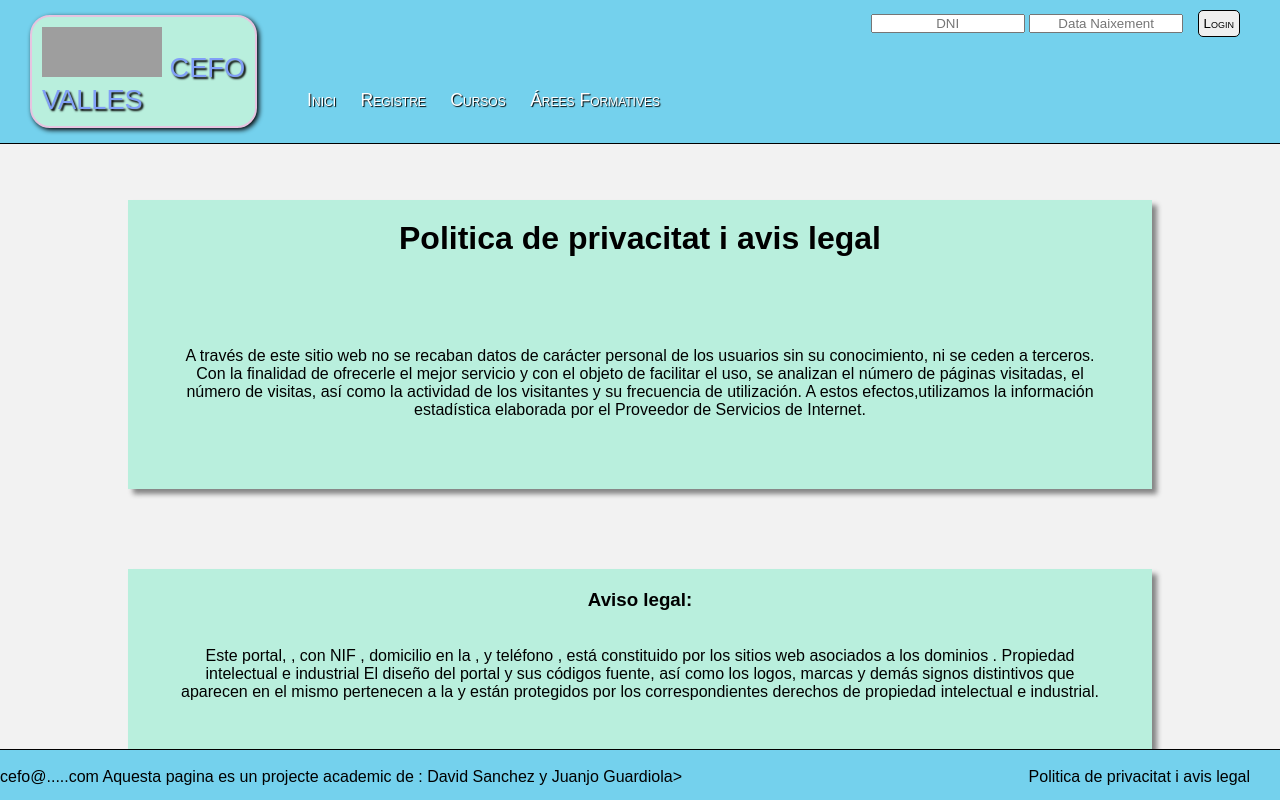
After one commit to Haritakari/cefo_juandavid, a CodeIgniter app: page /cefo_juandavid/index.php/pages/privacidad in a window 1280 px wide. The commit adds this page. Run offline with CodeIgniter, Linux system fonts and the light colour scheme; grey boxes are pictures that could not be loaded.

Commit message:
Privacitat afegida

```diff
--- a/cefo_juanjdavid/application/controllers/Pages.php
+++ b/cefo_juanjdavid/application/controllers/Pages.php
@@ -18,5 +18,12 @@ class Pages extends CI_Controller {
 		$this->load->view('pages/'.$page, $data);
 		$this->load->view('templates/footer', $data);
 	}
+	public function privacidad(){
+
+		$data['usuario']=Login::getUsuario();
+		$this->load->view('templates/header', $data);
+		$this->load->view('pages/privacitat', $data);
+		$this->load->view('templates/footer', $data);
+	}
 
 }
--- a/cefo_juanjdavid/application/controllers/Subscripcions.php
+++ b/cefo_juanjdavid/application/controllers/Subscripcions.php
@@ -38,7 +38,7 @@ defined('BASEPATH') OR exit('No direct script access allowed');
 		}
 
 		//PROCEDIMIENTO PARA REGISTRAR UNA SUBSCRIPCION
-		public function inscriure($id_area){
+		public function inscriure($ida){
 			$u=Login::getUsuario();
 			if(!$u)
 				show_error('Tens que estar identificat',404,'Error , Identificat');
@@ -46,7 +46,7 @@ defined('BASEPATH') OR exit('No direct script access allowed');
 				$p = new SubscripcionsModel();
 
 				$p->id_usuari=$u->id;
-				$p->id_area=$id_area;
+				$p->id_area=intval($ida);
 
 				//guardar el usuario en BDD
 				if(!$p->guardarS())
--- a/cefo_juanjdavid/application/libraries/Templ.php
+++ b/cefo_juanjdavid/application/libraries/Templ.php
@@ -7,8 +7,8 @@
 		public static function login(){
 			?>
 			<form class="derecha" method="post" id="login" autocomplete="off">
-            	<input class="peq" placeholder="Usuari" class="form-control" type="text" name="user" required="required" />
-				<input class="peq" placeholder="Password" class="form-control" type="password" name="password" required="required"/>
+            	<input class="peq" placeholder="DNI" class="form-control" type="text" name="user" required="required" />
+				<input class="peq" placeholder="Data Naixement" class="form-control" type="password" name="password" required="required"/>
 				<input type="submit" name="login" class="botoncin bo5" value="Login"/>
 			</form>
 			<?php
@@ -62,7 +62,7 @@
 
 					<br/>
 					<span><a href="cifo@......com ">cefo@.....com</span></a><span> Aquesta pagina es un projecte academic de  : </span> <span> David Sanchez y Juanjo Guardiola></span>
-
+         			<a class="derecha" href="<?php echo base_url()?>index.php/pages/privacidad">Politica de privacitat i avis legal</a>
 			</footer>
 
   </body>
--- a/cefo_juanjdavid/application/models/SubscripcionsModel.php
+++ b/cefo_juanjdavid/application/models/SubscripcionsModel.php
@@ -16,7 +16,7 @@ defined('BASEPATH') OR exit('No direct script access allowed');
 		//este método sirve para recuperar una subscripcion de un alumno
 		public function getSubscripcio(){
 
-			$consulta="SELECT * FROM subscripcions WHERE id_usuari='$this->id_usuari' AND id_area='$this->id_area';";
+			$consulta="SELECT * FROM subscripcions WHERE id_usuari='$this->id_usuari' AND id_area='intval$this->id_area';";
 
 			return $this->db->query($consulta)->custom_result_object('SubscripcionsModel');
 		}
--- /dev/null
+++ b/cefo_juanjdavid/application/views/pages/privacitat.php
@@ -0,0 +1,24 @@
+<div class="content">
+
+
+      <div class="container">
+        <h1>Politica de privacitat i avis legal</h1><br><br><br><br><br>
+        <p class="bien">A través de este sitio web no se recaban datos de carácter personal de los usuarios sin su
+        conocimiento, ni se ceden a terceros.
+Con la finalidad de ofrecerle el mejor servicio y con el objeto de facilitar el uso, se analizan el número de páginas visitadas, el número de visitas, así como la actividad de los visitantes y su frecuencia de utilización. A estos efectos,utilizamos la información estadística elaborada por el Proveedor de Servicios de Internet.</p>
+
+      </div>
+    </div>
+
+    <div class="content2">
+
+       <h3> Aviso legal:</h3><br><br>
+
+<p class="bien">Este portal, , con NIF , domicilio en la , y teléfono , está constituido por los sitios web asociados a los dominios .
+ Propiedad intelectual e industrial
+
+El diseño del portal y sus códigos fuente, así como los logos, marcas y demás signos distintivos que aparecen en el mismo pertenecen a la y están protegidos por los correspondientes derechos de propiedad intelectual e industrial.
+  </p>   </div>
+
+      <hr>
+</div>
--- a/cefo_juanjdavid/application/views/templates/header.php
+++ b/cefo_juanjdavid/application/views/templates/header.php
@@ -16,8 +16,8 @@ defined('BASEPATH') OR exit('No direct script access allowed');
 
       		 <img src="images/soc1.jpg" alt=""  height="50" width="120">
 
-					<!--  <span>CEFO</span><br/>
-					<span>VALLES</span>  -->
+					<span>CEFO</span><br/>
+					<span>VALLES</span>
 		</div>
 	</div>
     <div>
--- a/cefo_juanjdavid/application/views/usuario/registro.php
+++ b/cefo_juanjdavid/application/views/usuario/registro.php
@@ -12,9 +12,9 @@
 				<label>Segon cognom:</label>
 				<input type="text" name="cognom2" maxlength="15" required="required" title="de 2 a 15 lletres" pattern="[a-zA-ZàáâäãåąčćęèéêëėįìíîïłńòóôöõøùúûüųūÿýżźñçčšžÀÁÂÄÃÅĄĆČĖĘÈÉÊËÌÍÎÏĮŁŃÒÓÔÖÕØÙÚÛÜŲŪŸÝŻŹÑßÇŒÆČŠŽ∂ð]{2,15}"/><br/>
 				<label>Telefon fixe:</label>
-				<input type="text" name="tfixe" required="required" pattern="[0-9]{5,11}" title="Telefon fixe"/><br/>
+				<input type="text" name="tfixe" maxlength="11" required="required" pattern="[0-9]{5,11}" title="Telefon fixe"/><br/>
 				<label>Telefon mobil:</label>
-				<input type="text" name="tmobil" required="required" pattern="[0-9]{5,11}" title="Telefon mobil"/><br/>
+				<input type="text" name="tmobil" required="required" maxlength="11" pattern="[0-9]{5,11}" title="Telefon mobil"/><br/>
 				<label>Data de naixement:</label>
 				<input class="col" type="text" name="naix3" pattern="[0-3][0-9]{1}" required="required" maxlength="2" placeholder="dia" title="Dia"/><br/>
 				<label></label>
--- a/cefo_juanjdavid/css/style.css
+++ b/cefo_juanjdavid/css/style.css
@@ -35,6 +35,11 @@ input{
 }
 .col{
 	background-color:#FBFBEF;
+}
+.bien{
+	margin-left:50px;
+	margin-right:50px;
+	margin-bottom:50px;
 }
 input.peq{
 	display: inline-block;
@@ -157,7 +162,8 @@ table img{
 }
 .derecha{
 	float: right;
-	margin:15px 30px;
+	margin-bottom:30px;
+	margin-right:30px;
 }
 .content form label{
 	display: inline-block;
```
Also changed, not shown: cefo_juanjdavid/application/controllers/Usuario.php (+0 -13 lines).
